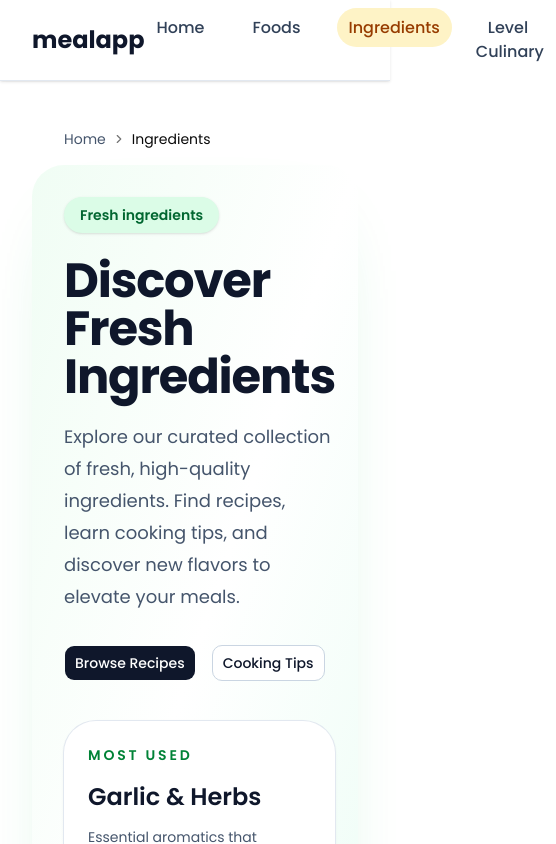
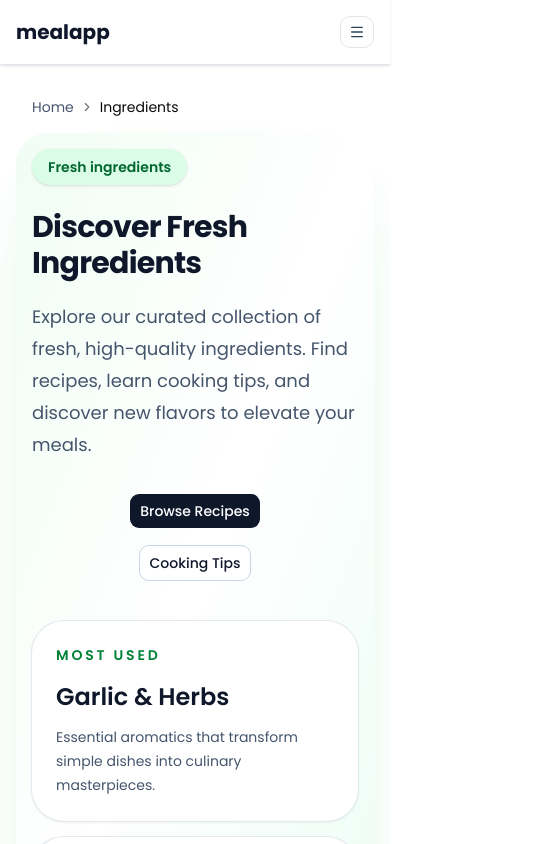
Before and after one commit to rizkiagus/cmlabs-frontend-parttime-test, a Next.js app: page /ingredients in a window 390 px wide. Shown: the top 844 px of the page, 556 px wide, since content can reach past the window. Built offline with nearby package versions, Linux system fonts and the light colour scheme.

Commit message:
feat: implement responsive web and mobile

```diff
--- a/app/foods/[id]/page.tsx
+++ b/app/foods/[id]/page.tsx
@@ -69,7 +69,7 @@ export default function FoodDetailPage() {
     <div className="container mx-auto px-4 py-8">
       <BreadcrumbNav />
 
-      <div className="grid md:grid-cols-2 gap-8">
+      <div className="grid gap-8 lg:grid-cols-2">
         <div>
           <Image
             src={meal.strMealThumb}
@@ -82,7 +82,9 @@ export default function FoodDetailPage() {
         </div>
 
         <div>
-          <h1 className="text-3xl font-bold mb-4">{meal.strMeal}</h1>
+          <h1 className="text-2xl md:text-3xl font-bold mb-4">
+            {meal.strMeal}
+          </h1>
           <div className="space-y-2 mb-6">
             <p>
               <strong>Category:</strong> {meal.strCategory}
@@ -97,7 +99,9 @@ export default function FoodDetailPage() {
             )}
           </div>
 
-          <h2 className="text-2xl font-semibold mb-4">Ingredients</h2>
+          <h2 className="text-xl md:text-2xl font-semibold mb-4">
+            Ingredients
+          </h2>
           <ul className="list-disc list-inside space-y-1 mb-6">
             {ingredients.map((item, index) => (
               <li key={index}>
@@ -109,7 +113,7 @@ export default function FoodDetailPage() {
       </div>
 
       <div className="mt-8">
-        <h2 className="text-2xl font-semibold mb-4">Instructions</h2>
+        <h2 className="text-xl md:text-2xl font-semibold mb-4">Instructions</h2>
         <div className="prose max-w-none">
           {meal.strInstructions.split("\r\n").map((paragraph, index) => (
             <p key={index} className="mb-4">
@@ -120,7 +124,9 @@ export default function FoodDetailPage() {
 
         {meal.strYoutube && (
           <div className="mt-8 flex flex-col items-center">
-            <h3 className="text-xl font-semibold mb-4">Video Tutorial</h3>
+            <h3 className="text-lg md:text-xl font-semibold mb-4">
+              Video Tutorial
+            </h3>
             <div className="aspect-video w-full max-w-4xl">
               <iframe
                 src={`https://www.youtube.com/embed/${getYouTubeVideoId(meal.strYoutube)}`}
--- a/app/foods/components/SectionHeader.tsx
+++ b/app/foods/components/SectionHeader.tsx
@@ -1,7 +1,9 @@
 export default function SectionHeader() {
   return (
     <section className="mb-8">
-      <h1 className="text-4xl font-bold text-slate-900 mb-2">Foods</h1>
+      <h1 className="text-2xl md:text-4xl font-bold text-slate-900 mb-2">
+        Foods
+      </h1>
       <p className="text-slate-600">
         Discover delicious meals filtered by ingredients. Choose an ingredient
         to see all available recipes.
--- a/app/foods/page.tsx
+++ b/app/foods/page.tsx
@@ -72,7 +72,7 @@ export default function FoodsPage() {
   const noSelection = !isLoading && !selectedIngredient;
 
   return (
-    <div className="w-full bg-white min-h-screen p-8">
+    <div className="w-full bg-white min-h-screen p-4 md:p-8">
       <div className="max-w-7xl mx-auto">
         <SectionHeader />
         <SectionSearchAndFilter
@@ -100,7 +100,7 @@ export default function FoodsPage() {
               </span>
             </div>
 
-            <div className="grid grid-cols-1 gap-6 md:grid-cols-2 xl:grid-cols-4">
+            <div className="grid grid-cols-1 gap-6 lg:grid-cols-2 xl:grid-cols-4">
               {foods.map((food) => (
                 <Link href={`/foods/${food.idMeal}`} key={food.idMeal}>
                   <div className="relative overflow-hidden rounded-[2rem] border border-slate-200 shadow-sm transition duration-300 hover:-translate-y-1 hover:shadow-lg h-64 group cursor-pointer">
--- a/app/ingredients/page.tsx
+++ b/app/ingredients/page.tsx
@@ -88,16 +88,16 @@ export default function Ingredients() {
   ];
 
   return (
-    <div className="w-full bg-white min-h-screen p-8">
+    <div className="w-full bg-white min-h-screen p-4 md:p-8">
       <BreadcrumbNav />
       {/* Hero Section */}
-      <section className="mb-12 overflow-hidden rounded-[2rem] bg-linear-to-br from-green-50 via-white to-emerald-50 p-8 shadow-[0_30px_80px_-50px_rgba(34,197,94,0.45)]">
+      <section className="mb-12 overflow-hidden rounded-[2rem] bg-linear-to-br from-green-50 via-white to-emerald-50 p-4 md:p-8 shadow-[0_30px_80px_-50px_rgba(34,197,94,0.45)]">
         <div className="grid gap-10 lg:grid-cols-[1.3fr_1fr] lg:items-center">
           <div className="max-w-xl">
             <span className="inline-flex rounded-full bg-green-100 px-4 py-2 text-sm font-semibold text-green-800 shadow-sm">
               Fresh ingredients
             </span>
-            <h1 className="mt-6 text-5xl font-bold tracking-tight text-slate-900 sm:text-6xl">
+            <h1 className="mt-6 text-3xl md:text-5xl font-bold tracking-tight text-slate-900 lg:text-6xl">
               Discover Fresh Ingredients
             </h1>
             <p className="mt-5 text-lg leading-8 text-slate-600">
@@ -106,7 +106,7 @@ export default function Ingredients() {
               elevate your meals.
             </p>
 
-            <div className="mt-8 flex flex-wrap items-center gap-4">
+            <div className="mt-8 flex flex-col sm:flex-row flex-wrap items-center gap-4">
               <Button
                 className="bg-slate-900 text-white hover:bg-slate-800"
                 size="lg"
@@ -156,7 +156,7 @@ export default function Ingredients() {
       <section className="space-y-8">
         <div className="flex flex-col gap-4 sm:flex-row sm:items-end sm:justify-between">
           <div>
-            <h2 className="text-3xl font-bold text-slate-900">
+            <h2 className="text-2xl md:text-3xl font-bold text-slate-900">
               All Ingredients
             </h2>
             <p className="mt-2 text-sm text-slate-600">
@@ -185,7 +185,7 @@ export default function Ingredients() {
         </div>
 
         {/* Ingredients Grid */}
-        <div className="grid grid-cols-1 gap-6 sm:grid-cols-2 lg:grid-cols-3 xl:grid-cols-4">
+        <div className="grid grid-cols-1 gap-6 lg:grid-cols-3 xl:grid-cols-4">
           {ingredients.map((ingredient) => (
             <div
               key={ingredient.id}
--- a/app/page.tsx
+++ b/app/page.tsx
@@ -5,7 +5,7 @@ import SectionIngredients from "@/components/Home/SectionIngredients";
 
 export default function Home() {
   return (
-    <div className="w-full bg-white min-h-screen p-8">
+    <div className="w-full bg-white min-h-screen p-4 md:p-8">
       <BreadcrumbNav />
       <SectionHero />
       <SectionIngredients />
--- a/components/BreadcrumbNav.tsx
+++ b/components/BreadcrumbNav.tsx
@@ -1,6 +1,5 @@
 "use client";
 
-import Link from "next/link";
 import { usePathname } from "next/navigation";
 import {
   Breadcrumb,
@@ -22,46 +21,81 @@ export default function BreadcrumbNav() {
       return [];
     }
 
-    return segments.map((segment, index) => ({
+    const breadcrumbs = [];
+
+    // Always start with Home
+    breadcrumbs.push({
+      label: "Home",
+      href: "/",
+      isActive: false,
+    });
+
+    // Handle different routes
+    if (segments[0] === "foods") {
+      // Add Foods breadcrumb
+      breadcrumbs.push({
+        label: "Foods",
+        href: "/foods",
+        isActive: segments.length === 1,
+      });
+
+      // If there's an ID segment (dynamic route), add it
+      if (segments.length > 1 && segments[1]) {
+        breadcrumbs.push({
           label:
-        segment.charAt(0).toUpperCase() + segment.slice(1).replace(/-/g, " "),
+            segments[1].charAt(0).toUpperCase() +
+            segments[1].slice(1).replace(/-/g, " "),
+          href: null, // No href for dynamic segments
+          isActive: true,
+        });
+      }
+    } else if (segments[0] === "ingredients") {
+      breadcrumbs.push({
+        label: "Ingredients",
+        href: "/ingredients",
+        isActive: true,
+      });
+    } else {
+      // Fallback for other routes
+      segments.forEach((segment, index) => {
+        breadcrumbs.push({
+          label:
+            segment.charAt(0).toUpperCase() +
+            segment.slice(1).replace(/-/g, " "),
           href: "/" + segments.slice(0, index + 1).join("/"),
           isActive: index === segments.length - 1,
-    }));
+        });
+      });
+    }
+
+    return breadcrumbs;
   };
 
   const breadcrumbs = generateBreadcrumbs();
 
   // Don't show breadcrumbs on home page
-  if (breadcrumbs.length === 0) {
+  if (pathname === "/" || breadcrumbs.length <= 1) {
     return null;
   }
 
   return (
-    <Breadcrumb className="px-8 py-4">
+    <Breadcrumb className="px-4 md:px-8 py-4">
       <BreadcrumbList>
+        {breadcrumbs.map((breadcrumb, index) => (
+          <div
+            key={breadcrumb.href || breadcrumb.label}
+            className="flex items-center gap-1.5"
+          >
+            {index > 0 && <BreadcrumbSeparator />}
             <BreadcrumbItem>
-          <BreadcrumbLink>
-            <Link href="/" className="text-slate-600 hover:text-slate-900">
-              Home
-            </Link>
-          </BreadcrumbLink>
-        </BreadcrumbItem>
-
-        {breadcrumbs.map((breadcrumb) => (
-          <div key={breadcrumb.href} className="flex items-center gap-1.5">
-            <BreadcrumbSeparator />
-            <BreadcrumbItem>
-              {breadcrumb.isActive ? (
+              {breadcrumb.isActive || !breadcrumb.href ? (
                 <BreadcrumbPage>{breadcrumb.label}</BreadcrumbPage>
               ) : (
-                <BreadcrumbLink>
-                  <Link
+                <BreadcrumbLink
                   href={breadcrumb.href}
                   className="text-slate-600 hover:text-slate-900"
                 >
                   {breadcrumb.label}
-                  </Link>
                 </BreadcrumbLink>
               )}
             </BreadcrumbItem>
--- a/components/Home/SectionFoods.tsx
+++ b/components/Home/SectionFoods.tsx
@@ -22,7 +22,9 @@ export default function SectionFoods() {
     <section className="space-y-8">
       <div className="flex flex-col gap-4 sm:flex-row sm:items-end sm:justify-between">
         <div>
-          <h2 className="text-3xl font-bold text-slate-900">Foods List</h2>
+          <h2 className="text-2xl md:text-3xl font-bold text-slate-900">
+            Foods List
+          </h2>
           <p className="mt-2 text-sm text-slate-600">
             Browse popular meals and explore recipes with the best ingredients.
           </p>
@@ -36,7 +38,7 @@ export default function SectionFoods() {
         </Button>
       </div>
 
-      <div className="grid grid-cols-1 gap-6 md:grid-cols-2 xl:grid-cols-4">
+      <div className="grid grid-cols-1 gap-6 lg:grid-cols-2 xl:grid-cols-4">
         {foods?.slice(0, 8).map((food) => (
           <Link href={`/foods/${food.idMeal}`} key={food.idMeal}>
             <div
--- a/components/Home/SectionHero.tsx
+++ b/components/Home/SectionHero.tsx
@@ -2,13 +2,13 @@ import { Button } from "@/components/ui/button";
 
 export default function SectionHero() {
   return (
-    <section className="mb-12 overflow-hidden rounded-[2rem] bg-linear-to-br from-amber-50 via-white to-rose-50 p-8 shadow-[0_30px_80px_-50px_rgba(251,146,60,0.45)]">
+    <section className="mb-12 overflow-hidden rounded-[2rem] bg-linear-to-br from-amber-50 via-white to-rose-50 p-4 md:p-8 shadow-[0_30px_80px_-50px_rgba(251,146,60,0.45)]">
       <div className="grid gap-10 lg:grid-cols-[1.3fr_1fr] lg:items-center">
         <div className="max-w-xl">
           <span className="inline-flex rounded-full bg-amber-100 px-4 py-2 text-sm font-semibold text-amber-800 shadow-sm">
             Discover tasty meals
           </span>
-          <h1 className="mt-6 text-5xl font-bold tracking-tight text-slate-900 sm:text-6xl">
+          <h1 className="mt-6 text-3xl md:text-5xl font-bold tracking-tight text-slate-900 lg:text-6xl">
             See All The Delicious Foods
           </h1>
           <p className="mt-5 text-lg leading-8 text-slate-600">
@@ -17,7 +17,7 @@ export default function SectionHero() {
             and beautiful.
           </p>
 
-          <div className="mt-8 flex flex-wrap items-center gap-4">
+          <div className="mt-8 flex flex-col sm:flex-row flex-wrap items-center gap-4">
             <Button
               className="bg-slate-900 text-white hover:bg-slate-800"
               size="lg"
--- a/components/Navbar.tsx
+++ b/components/Navbar.tsx
@@ -2,9 +2,13 @@
 
 import Link from "next/link";
 import { usePathname } from "next/navigation";
+import { useState } from "react";
+import { Menu, X } from "lucide-react";
+import { Button } from "./ui/button";
 
 export default function Navbar() {
   const pathname = usePathname();
+  const [isMobileMenuOpen, setIsMobileMenuOpen] = useState(false);
 
   const navItems = [
     { name: "Home", href: "/" },
@@ -17,12 +21,14 @@ export default function Navbar() {
 
   return (
     <nav className="sticky top-0 z-50 w-full bg-white/95 border-b border-slate-200 shadow-sm backdrop-blur-sm">
-      <div className="flex items-center justify-between h-20 px-8">
+      <div className="flex items-center justify-between h-16 md:h-20 px-4 md:px-8">
         {/* Logo */}
-        <h1 className="text-2xl font-bold text-slate-900">mealapp</h1>
+        <h1 className="text-xl md:text-2xl font-bold text-slate-900">
+          mealapp
+        </h1>
 
-        {/* Navigation Menu */}
-        <ul className="flex gap-6">
+        {/* Desktop Navigation Menu */}
+        <ul className="hidden md:flex gap-6">
           {navItems.map((item) => (
             <li key={item.href}>
               <Link
@@ -38,7 +44,44 @@ export default function Navbar() {
             </li>
           ))}
         </ul>
+
+        {/* Mobile Menu Button */}
+        <Button
+          variant="outline"
+          onClick={() => setIsMobileMenuOpen(!isMobileMenuOpen)}
+          className="md:hidden p-2 rounded-lg hover:bg-slate-100 transition-colors"
+          aria-label="Toggle mobile menu"
+        >
+          {isMobileMenuOpen ? (
+            <X className="h-6 w-6 text-slate-700" />
+          ) : (
+            <Menu className="h-6 w-6 text-slate-700" />
+          )}
+        </Button>
       </div>
+
+      {/* Mobile Navigation Menu */}
+      {isMobileMenuOpen && (
+        <div className="md:hidden bg-white border-t border-slate-200 shadow-lg">
+          <ul className="flex flex-col py-2">
+            {navItems.map((item) => (
+              <li key={item.href}>
+                <Link
+                  href={item.href}
+                  onClick={() => setIsMobileMenuOpen(false)}
+                  className={`block px-6 py-3 font-medium transition-colors ${
+                    isActive(item.href)
+                      ? "bg-amber-100 text-amber-800"
+                      : "text-slate-700 hover:bg-slate-100 hover:text-slate-900"
+                  }`}
+                >
+                  {item.name}
+                </Link>
+              </li>
+            ))}
+          </ul>
+        </div>
+      )}
     </nav>
   );
 }
```
Also changed, not shown: components/Home/SectionIngredients.tsx (+4 -4 lines). Lines whose indentation alone changed are shown as unchanged.
